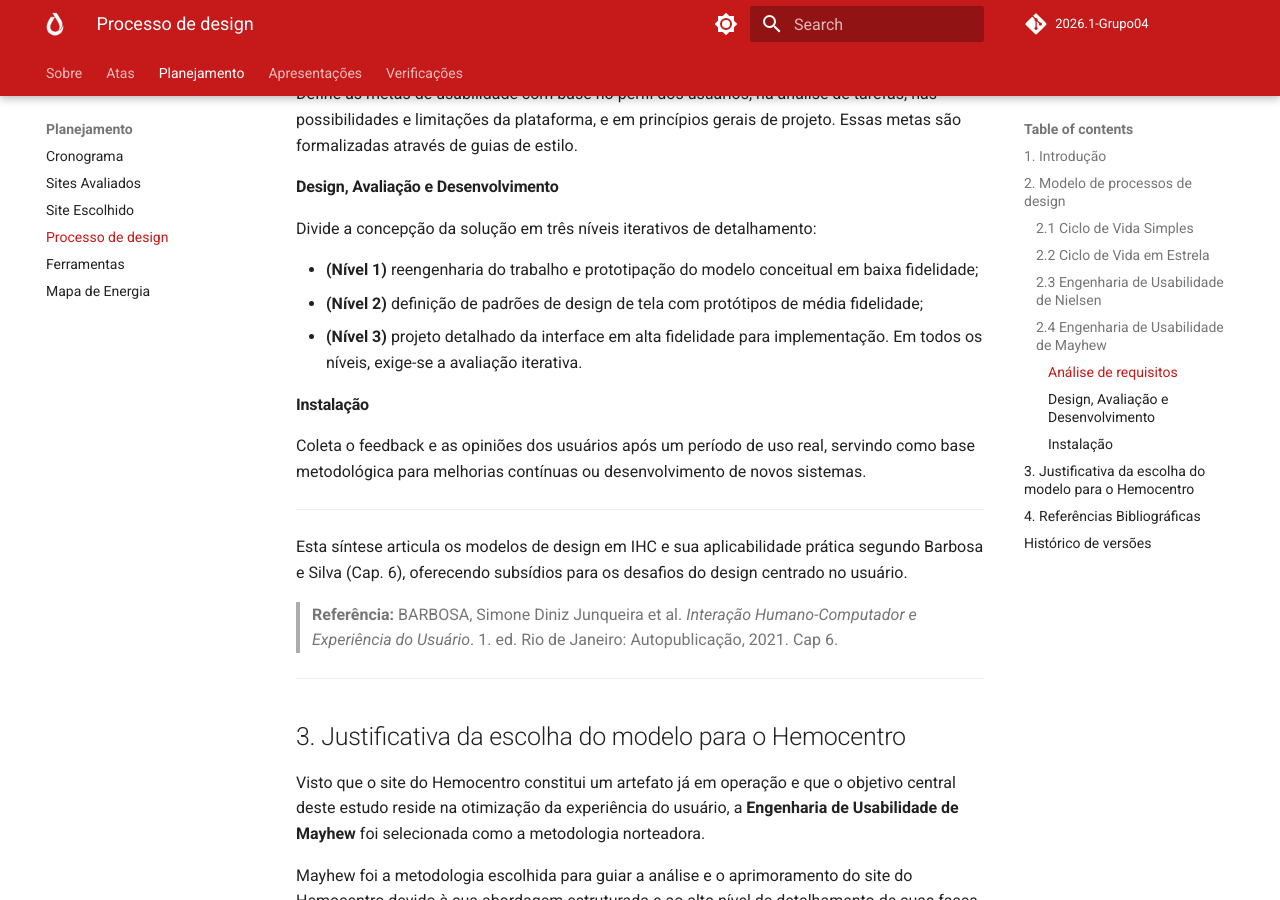
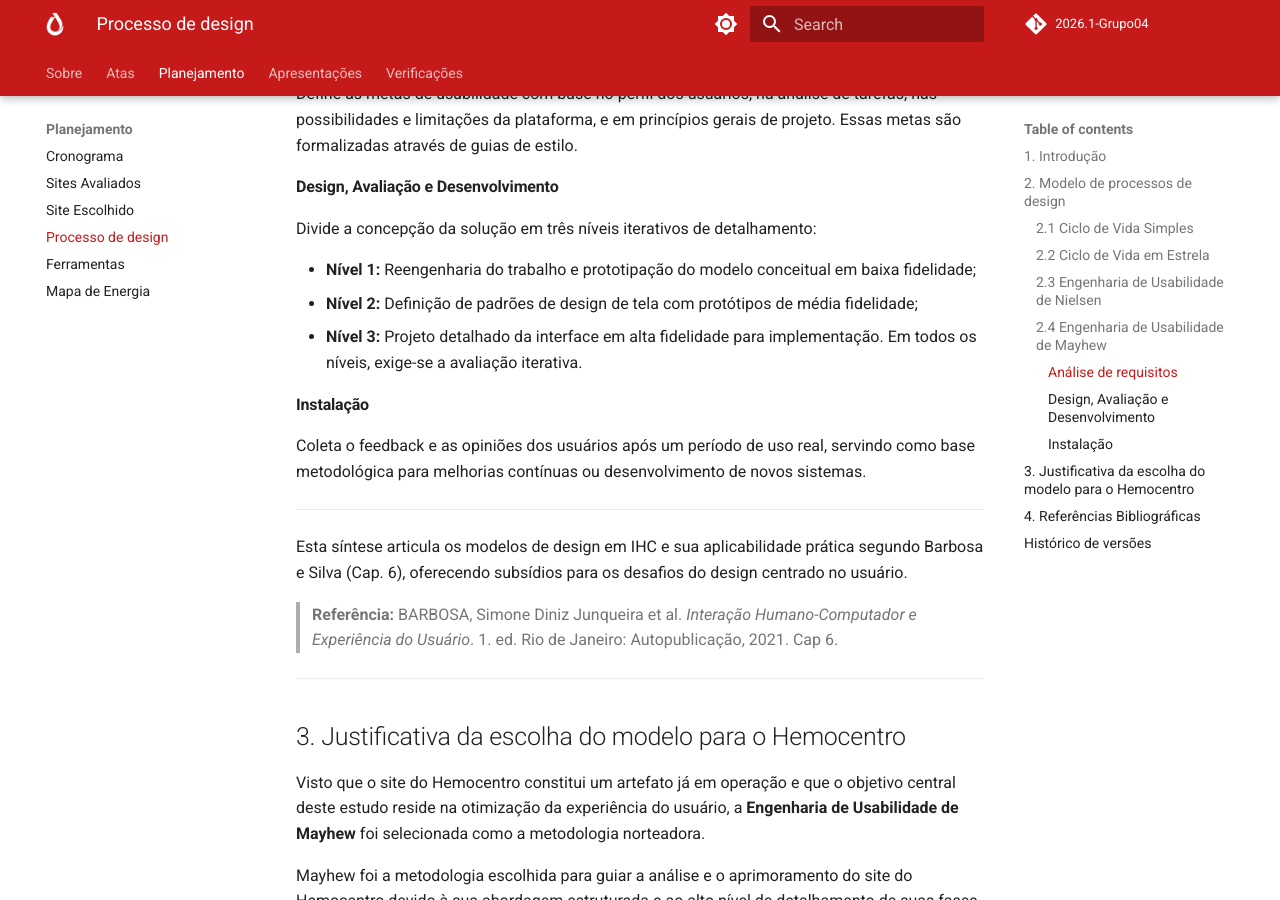
Before and after one commit to Interacao-Humano-Computador/2026.1-Grupo04, an MkDocs documentation site: the page built from docs/planejamento/processoDesign.md, in a window 1280 px wide and 900 px high, scrolled down 1906 px. Built offline with MkDocs 1.6.1 and Material for MkDocs 9.7.7, drawn with Linux system fonts in a browser that asks for light colours; comment, search, counter and statistics services are not loaded.

```diff
--- a/docs/planejamento/processoDesign.md
+++ b/docs/planejamento/processoDesign.md
@@ -45,9 +45,9 @@ Define as metas de usabilidade com base no perfil dos usuários, na análise de
 
 Divide a concepção da solução em três níveis iterativos de detalhamento:
 
-- **(Nível 1)** reengenharia do trabalho e prototipação do modelo conceitual em baixa fidelidade;
-- **(Nível 2)** definição de padrões de design de tela com protótipos de média fidelidade;
-- **(Nível 3)** projeto detalhado da interface em alta fidelidade para implementação. Em todos os níveis, exige-se a avaliação iterativa.
+- **Nível 1:** Reengenharia do trabalho e prototipação do modelo conceitual em baixa fidelidade;
+- **Nível 2:** Definição de padrões de design de tela com protótipos de média fidelidade;
+- **Nível 3:** Projeto detalhado da interface em alta fidelidade para implementação. Em todos os níveis, exige-se a avaliação iterativa.
 
 #### Instalação
 
```
